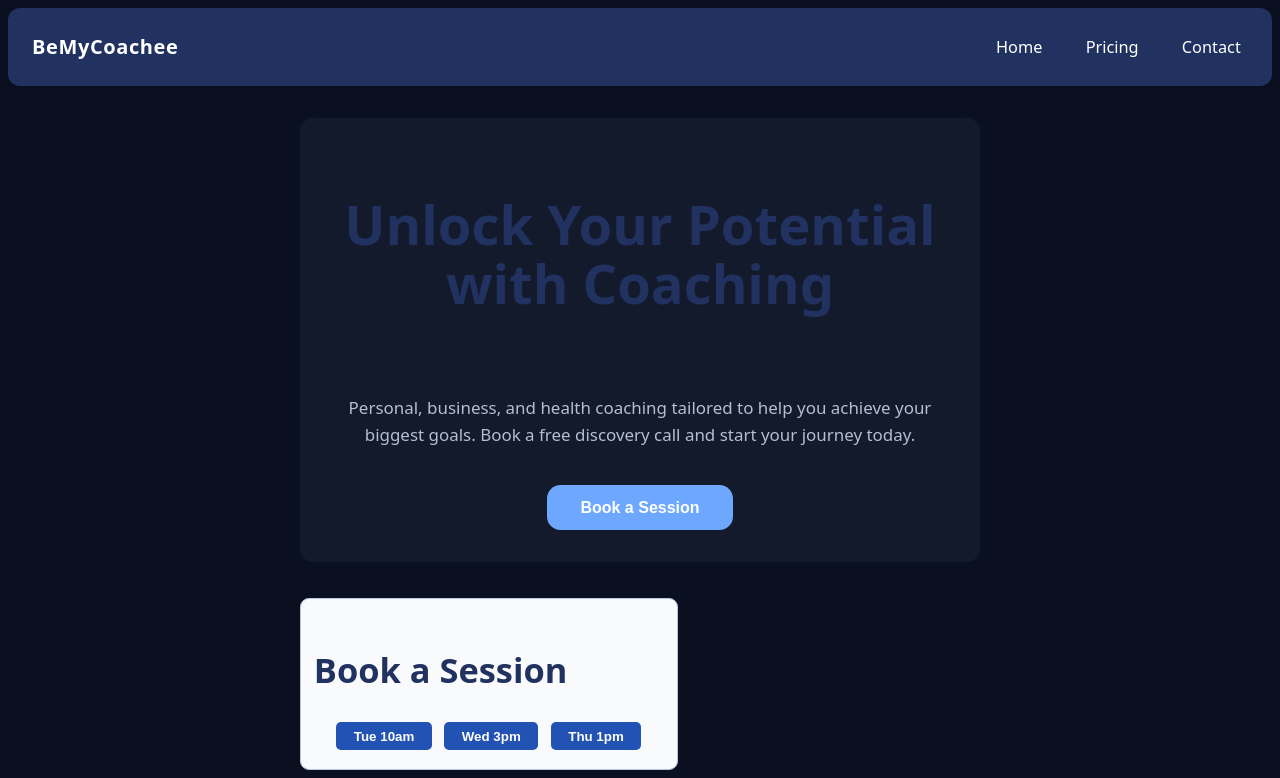
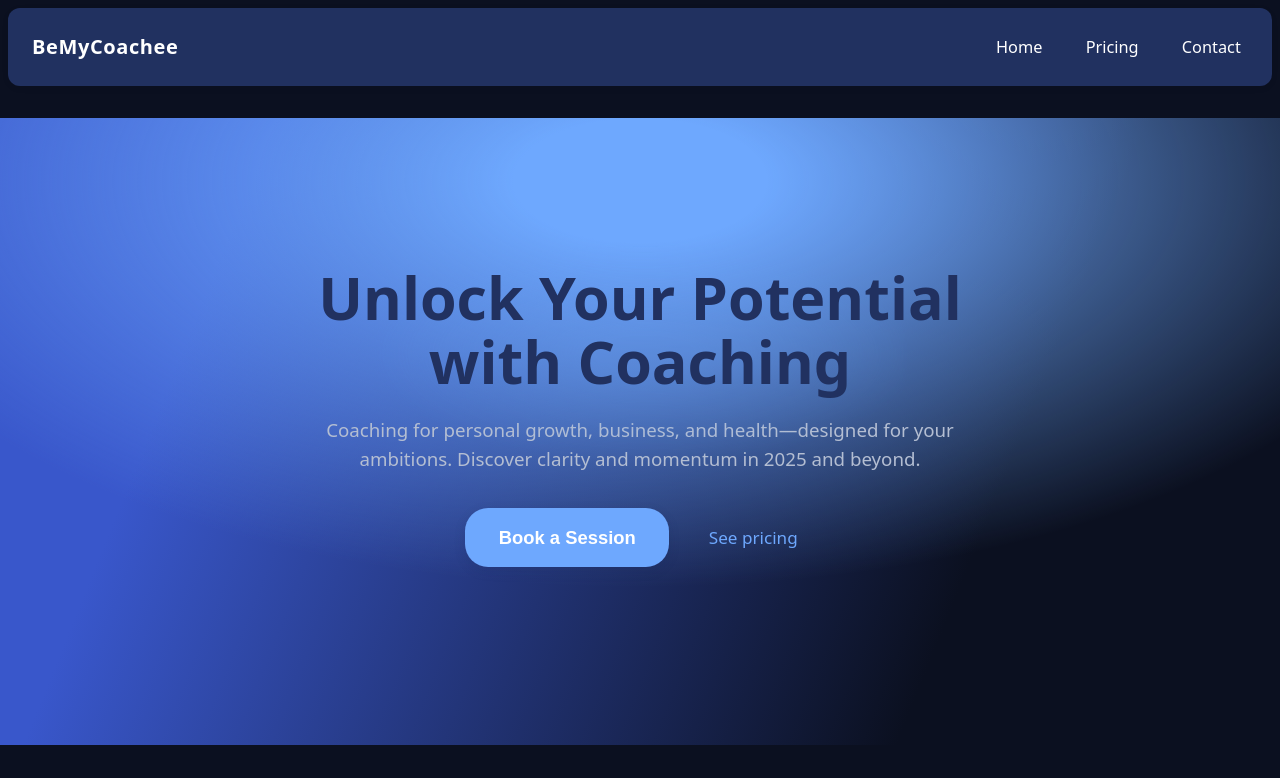
Before and after one commit to jsetzepfand/bemycoachee-site, a Vue app: page / in a window 1280 px wide. Shown: the top 778 px of the page. Built offline with nearby package versions, Linux system fonts and the light colour scheme; the HTML template or start-up script is replaced by a standard one.

Commit message:
AI-change step 6, revamped hero section

```diff
--- a/src/components/HeroSection.vue
+++ b/src/components/HeroSection.vue
@@ -1,26 +1,131 @@
 <template>
-  <section class="hero card stack">
-    <h1>Unlock Your Potential with Coaching</h1>
-    <p class="muted">
-      Personal, business, and health coaching tailored to help you achieve your biggest goals. Book
-      a free discovery call and start your journey today.
-    </p>
-    <button class="btn btn-primary">Book a Session</button>
+  <section class="hero-gradient">
+    <div class="container hero-content">
+      <div class="hero-radial"></div>
+      <h1>Unlock Your Potential with Coaching</h1>
+      <p class="muted support">
+        Coaching for personal growth, business, and health—designed for your ambitions. Discover
+        clarity and momentum in 2025 and beyond.
+      </p>
+      <div class="actions">
+        <button class="btn btn-primary hero-cta">Book a Session</button>
+        <a href="/pricing" class="hero-link" tabindex="0">See pricing</a>
+      </div>
+    </div>
   </section>
 </template>
 <script setup lang="ts"></script>
 <style scoped>
-.hero {
-  align-items: center;
-  margin-bottom: 2.2rem;
+.hero-gradient {
+  width: 100vw;
+  margin-left: 50%;
+  transform: translateX(-50%);
+  background:
+    radial-gradient(ellipse 90% 90% at 50% 10%, var(--color-accent) 11%, transparent 72%),
+    linear-gradient(112deg, #3957cb 18%, var(--color-bg) 75%);
+  min-height: 72vh;
+  display: flex;
+  align-items: flex-start;
+  justify-content: center;
+  padding-top: 4vw;
+}
+.hero-content {
+  max-width: 720px;
+  width: 100%;
+  position: relative;
   text-align: center;
+  padding: 3rem 0 2.2rem;
 }
-@media (max-width: 550px) {
-  .hero {
-    padding: 1.3rem 0.2rem;
+.hero-radial {
+  content: '';
+  pointer-events: none;
+  position: absolute;
+  left: 50%;
+  top: 46px;
+  z-index: 0;
+  transform: translateX(-50%);
+  width: 530px;
+  height: 260px;
+  background: radial-gradient(ellipse 55% 45% at 51% 53%, var(--color-accent) 18%, transparent 96%);
+  opacity: 0.23;
+  filter: blur(3px);
+  display: block;
+}
+@media (max-width: 700px) {
+  .hero-content {
+    padding-top: 2.2rem;
+  }
+  .hero-radial {
+    width: 320px;
+    height: 116px;
+    top: 20px;
+  }
+}
+@media (max-width: 470px) {
+  .hero-gradient {
+    padding-top: 0;
+  }
+  .hero-content {
+    padding: 1.6rem 0;
   }
   h1 {
-    font-size: 2rem;
+    font-size: 2.2rem;
+  }
+  .hero-radial {
+    display: none;
   }
 }
+h1 {
+  font-size: clamp(2.4rem, 7vw, 3.7rem);
+  font-weight: 800;
+  line-height: 1.08;
+  margin-bottom: 1.3rem;
+  position: relative;
+  z-index: 1;
+}
+.support {
+  margin-bottom: 2.2rem;
+  font-size: 1.17rem;
+}
+.actions {
+  display: flex;
+  gap: 1.4rem;
+  justify-content: center;
+  margin-bottom: 0.5rem;
+}
+.hero-cta {
+  border-radius: 1.45rem;
+  font-size: 1.15rem;
+  font-weight: 700;
+  min-width: 3em;
+  min-height: 3.2em;
+  box-shadow: 0 4px 12px #0e204720;
+  transition:
+    background 0.15s,
+    transform 0.1s;
+}
+.hero-cta:hover,
+.hero-cta:active,
+.hero-cta:focus-visible {
+  background: #2574cc;
+  outline: 2px solid #8fbfff;
+  transform: translateY(-2px) scale(1.025);
+}
+.hero-link {
+  padding: 0 1em;
+  align-self: center;
+  color: var(--color-accent);
+  font-weight: 500;
+  text-decoration: none;
+  font-size: 1.07rem;
+  border-radius: 13px;
+  transition: background 0.13s;
+  min-height: 2.9em;
+  display: flex;
+  align-items: center;
+}
+.hero-link:focus-visible {
+  outline: 2px solid var(--color-accent-dark);
+  background: rgba(110, 168, 254, 0.08);
+}
 </style>
```
